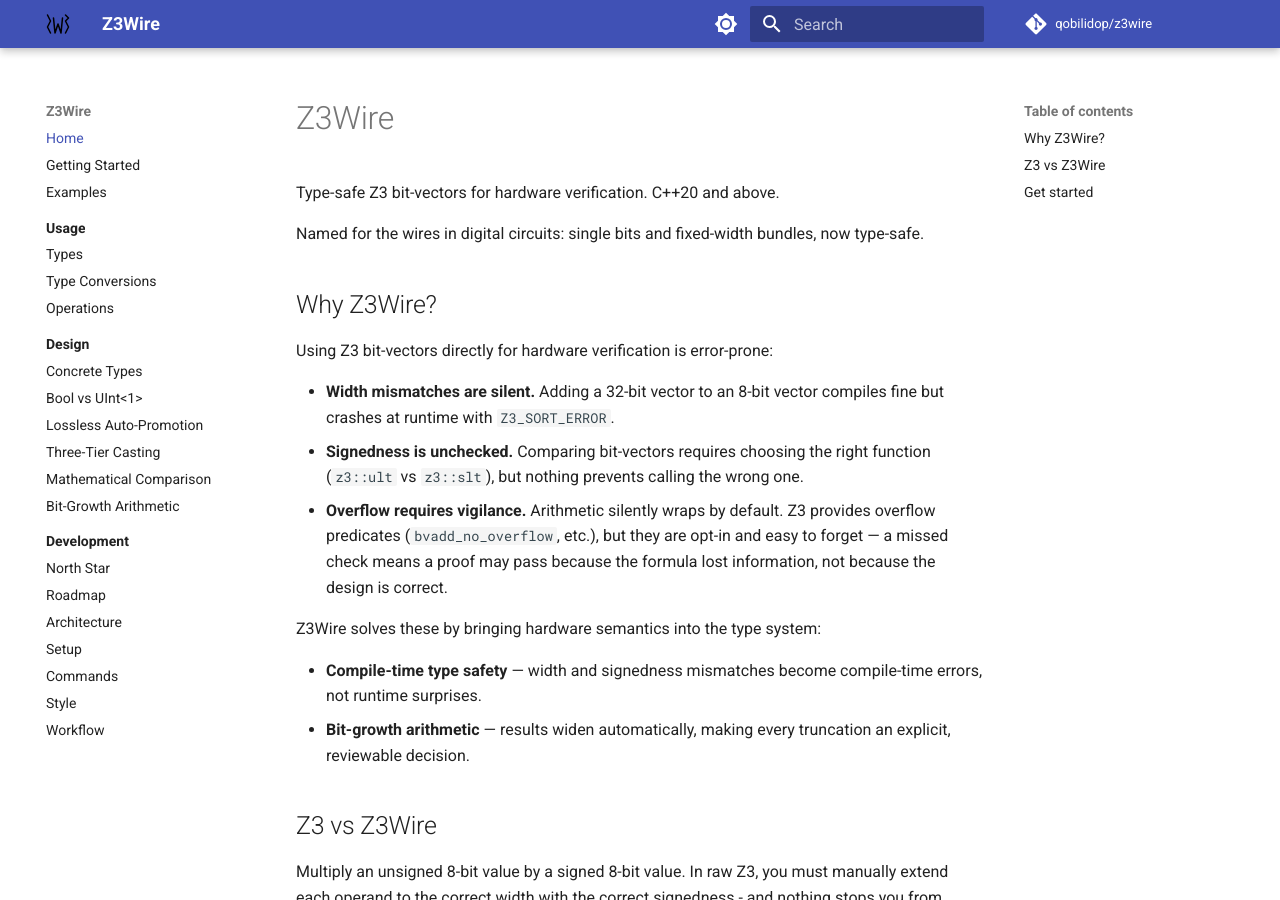
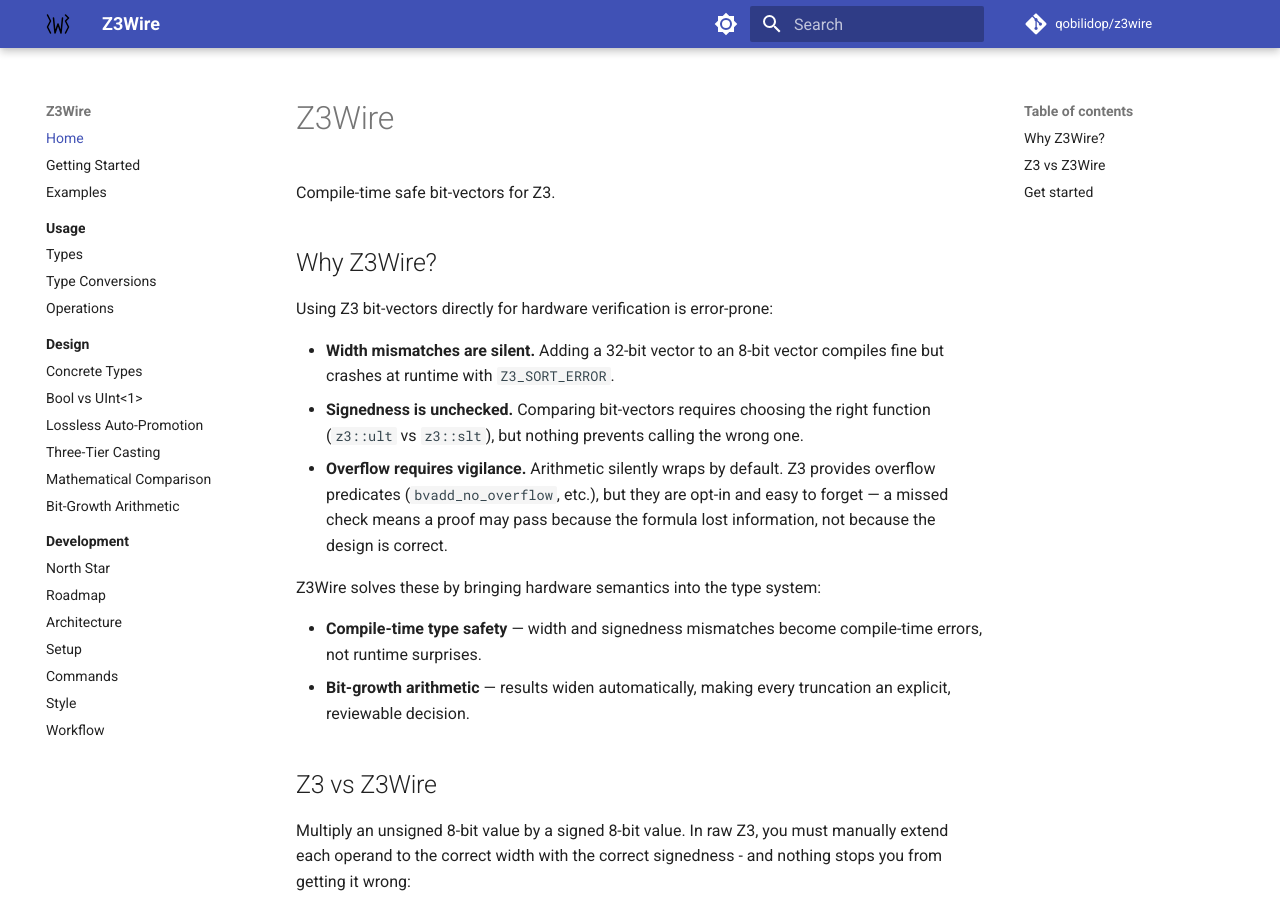
Before and after one commit to qobilidop/z3wire, an MkDocs documentation site: the page built from docs/index.md, in a window 1280 px wide and 900 px high. Built offline with MkDocs 1.6.1 and Material for MkDocs 9.7.7, drawn with Linux system fonts in a browser that asks for light colours; comment, search, counter and statistics services are not loaded.

Commit message:
Update tagline to "Compile-time safe bit-vectors for Z3"
Co-Authored-By: Claude Opus 4.6 (1M context) <noreply@anthropic.com>

```diff
--- a/README.md
+++ b/README.md
@@ -18,10 +18,7 @@
 <!-- docs-start -->
 <!-- --8<-- [start:intro] -->
 
-Type-safe Z3 bit-vectors for hardware verification. C++20 and above.
-
-Named for the wires in digital circuits: single bits and fixed-width bundles,
-now type-safe.
+Compile-time safe bit-vectors for Z3.
 
 ## Why Z3Wire?
 
--- a/mkdocs.yml
+++ b/mkdocs.yml
@@ -1,7 +1,5 @@
 site_name: Z3Wire
-site_description: >-
-  Z3 bit-vectors with compile-time type safety and explicit overflow.
-  For C++20 and above.
+site_description: Compile-time safe bit-vectors for Z3.
 repo_url: https://github.com/qobilidop/z3wire
 repo_name: qobilidop/z3wire
 
```
